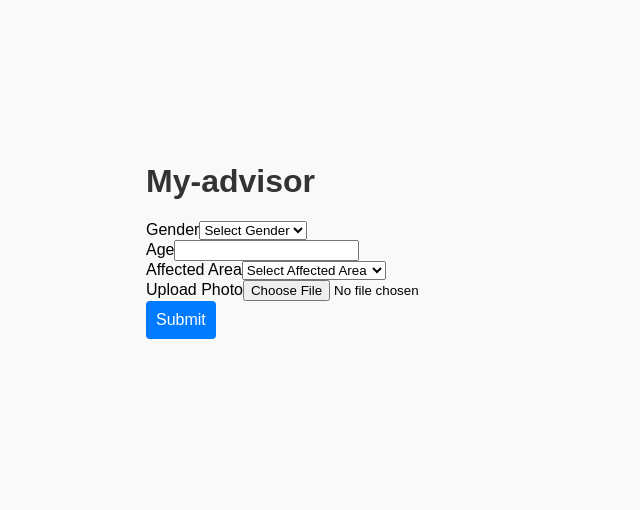
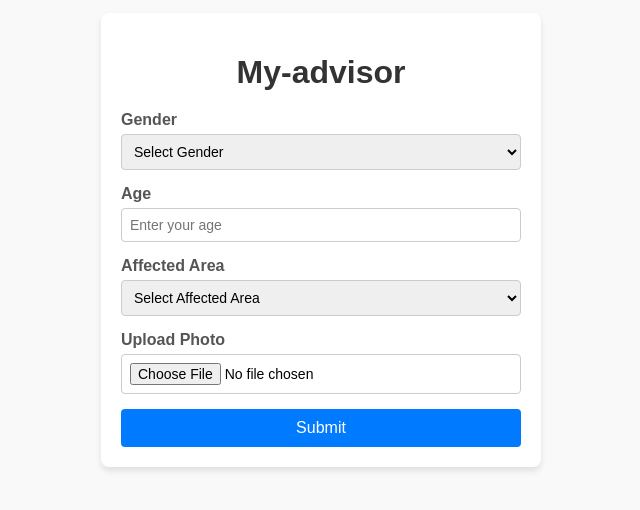
Before and after one commit to My-Advisor-2024/My-advisor-FE, a React (Create React App) app: page /diagnosis-form in a window 1280 px wide. Shown: the part 160-670 px from the top of the page, without its empty margins (319-959 px from the left). Built offline with nearby package versions, Linux system fonts and the light colour scheme.

Commit message:
feat: ui/ux 변경

```diff
--- a/src/components/DiagnosisForm.js
+++ b/src/components/DiagnosisForm.js
@@ -58,10 +58,9 @@ const DiagnosisForm = () => {
 
 
   return (
-    <form id="diagnosisForm" onSubmit={handleSubmit}>
+    <div className="container">
       <h1>My-advisor</h1>
-
-      <div>
+      <form onSubmit={handleSubmit}>
         <label>Gender</label>
         <select
           name="gender"
@@ -75,20 +74,17 @@ const DiagnosisForm = () => {
           <option value="female">Female</option>
           <option value="male">Male</option>
         </select>
-      </div>
 
-      <div>
         <label>Age</label>
         <input
           type="number"
           name="age"
+          placeholder="Enter your age"
           value={formData.age}
           onChange={handleChange}
           required
         />
-      </div>
 
-      <div>
         <label>Affected Area</label>
         <select
           name="location"
@@ -108,14 +104,13 @@ const DiagnosisForm = () => {
           <option value="palms/soles">Palms/Soles</option>
           <option value="oral/genital">Oral/Genital</option>
         </select>
-      </div>
 
-      <div>
         <label>Upload Photo</label>
         <input type="file" onChange={handleFileChange} required />
-      </div>
-      <button type="submit">Submit</button>
-    </form>
+
+        <button type="submit">Submit</button>
+      </form>
+    </div>
   );
 };
 
--- a/src/styles/DiagnosisForm.css
+++ b/src/styles/DiagnosisForm.css
@@ -20,6 +20,29 @@ body {
 
 h1 {
   color: #333;
+  margin-bottom: 20px;
+}
+
+form {
+  display: flex;
+  flex-direction: column;
+  align-items: stretch;
+}
+
+label {
+  margin-bottom: 5px;
+  text-align: left;
+  font-weight: bold;
+  color: #555;
+}
+
+input,
+select {
+  padding: 8px;
+  margin-bottom: 15px;
+  border: 1px solid #ccc;
+  border-radius: 4px;
+  font-size: 14px;
 }
 
 button {
@@ -36,6 +59,10 @@ body {
   background-color: #0056b3;
 }
 
+input[type="file"] {
+  margin-bottom: 15px;
+}
+
 img {
   max-width: 100%;
   height: auto;
```
Lines whose indentation alone changed are shown as unchanged.
